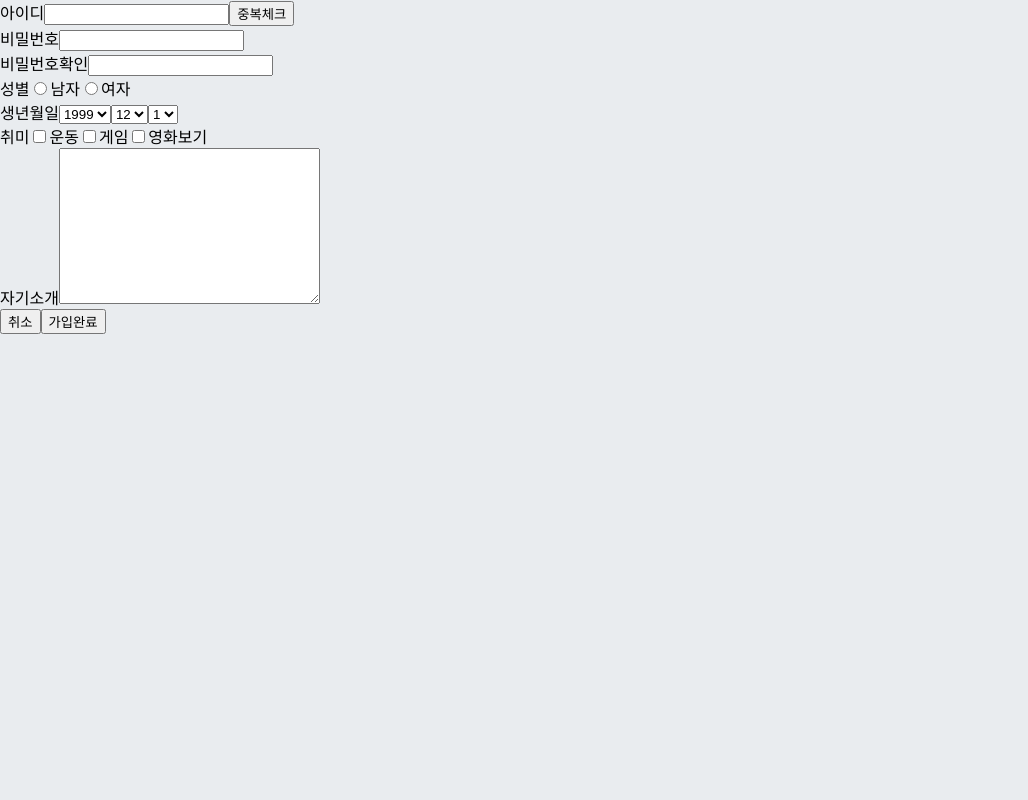
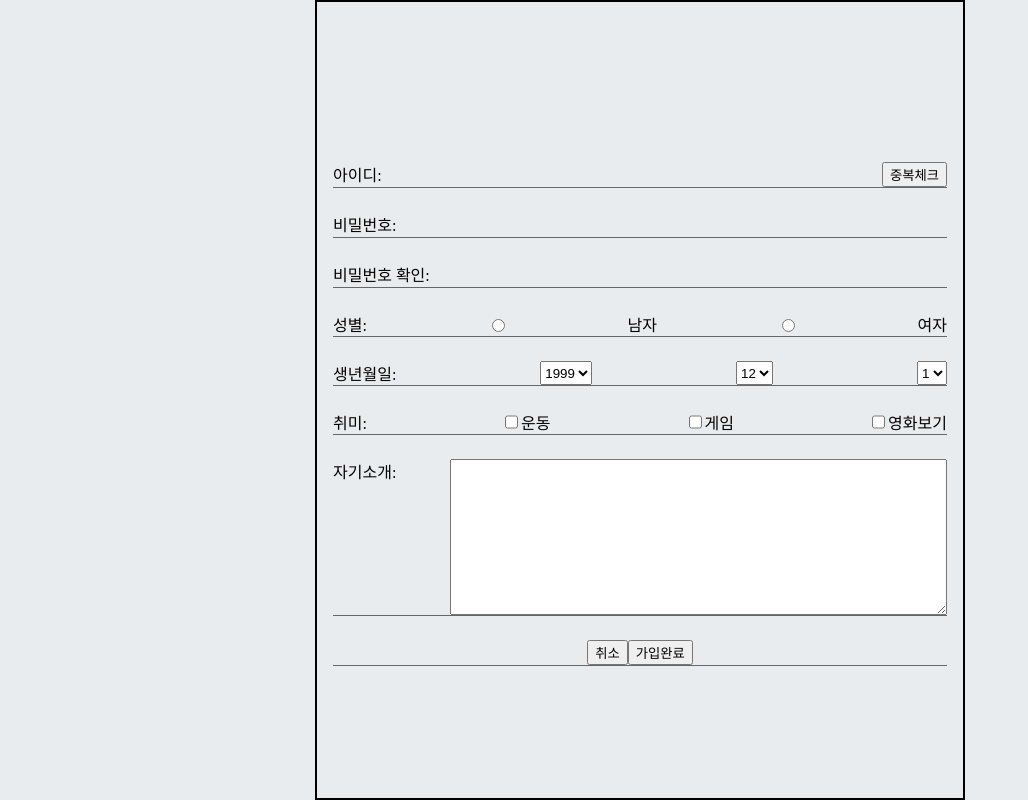
Before and after one commit to qkr30510/mytodo-fix, a React (Create React App) app: page / in a window 1280 px wide. Shown: the whole page, without its empty margins (0-1028 px from the left). Built offline with nearby package versions, Linux system fonts and the light colour scheme.

Commit message:
Update form style

```diff
--- a/src/Sign/Sign.js
+++ b/src/Sign/Sign.js
@@ -1,6 +1,7 @@
 import React from 'react';
 import useInput from '../hook/useInput';
 import SignInsert from './SignInsert';
+
 
 const Sign = () => {
   const [{ writeId, password, checkpw, introduce }, onChange] = useInput({
--- a/src/Sign/SignInsert.js
+++ b/src/Sign/SignInsert.js
@@ -1,13 +1,59 @@
 import React from 'react';
+import styled, {css} from 'styled-components'
+
+const Box = styled.div`
+/* props로 넣어준 값을 직접 전달해줄 수 있습니다. */
+/* background:${props => props.color || '#fff'}; */
+padding: 1rem;
+display:flex;
+justify-content:center;
+align-content:space-around;
+max-width:650px;
+height:100vh;
+margin:auto;
+border:2px solid #000;
+box-sizing:border-box;
+padding-top:calc(100vh - 50%);
+
+form{
+  width:100%;
+}
+
+`;
+
+const DivWrap = styled.div`
+  border-bottom:1px solid #666;
+  width:100%;
+  text-align:center;
+  margin-bottom:1.5rem;
+
+  label{
+    display:flex;
+    justify-content:space-between;
+
+    input[type=text]{
+      padding:5px;
+      background:none;
+      border:none;
+      outline:none;
+      width:60%;
+      text-align:right;
+
+    }
+    textarea{
+      width:80%;
+    }
+  }
+`
 
 const SignInsert = ({ writeId, password, checkpw, introduce, onChange }) => {
 
   return (
-    <>
+    <Box >
       <form>
-        <div>
+        <DivWrap>
           <label>
-            아이디
+            아이디:
             <input
               type="text"
               name="writeId"
@@ -16,10 +62,10 @@ const SignInsert = ({ writeId, password, checkpw, introduce, onChange }) => {
             />
             <button>중복체크</button>
           </label>
-        </div>
-        <div>
+        </DivWrap>
+        <DivWrap>
           <label>
-            비밀번호
+            비밀번호:
             <input
               type="text"
               name="password"
@@ -27,10 +73,10 @@ const SignInsert = ({ writeId, password, checkpw, introduce, onChange }) => {
               onChange={onChange}
             />
           </label>
-        </div>
-        <div>
+        </DivWrap>
+        <DivWrap>
           <label>
-            비밀번호확인
+            비밀번호 확인:
             <input
               type="text"
               name="checkpw"
@@ -38,19 +84,17 @@ const SignInsert = ({ writeId, password, checkpw, introduce, onChange }) => {
               onChange={onChange}
             />
           </label>
-        </div>
-        <div>
+        </DivWrap>
+        <DivWrap>
           <label>
-            성별
-            <input type="radio" name="gender" value="man" />
-            남자
-            <input type="radio" name="gender" value="woman" />
-            여자
+            성별:
+            <input type="radio" name="gender" value="man" />남자
+            <input type="radio" name="gender" value="woman" />여자
           </label>
-        </div>
-        <div>
+        </DivWrap>
+        <DivWrap>
           <label>
-            생년월일
+            생년월일:
             <select name="year" id="year">
               <option value="1999">1999</option>
             </select>
@@ -61,10 +105,10 @@ const SignInsert = ({ writeId, password, checkpw, introduce, onChange }) => {
               <option value="1">1</option>
             </select>
           </label>
-        </div>
-        <div>
+        </DivWrap>
+        <DivWrap>
           <label>
-            취미
+            취미:
             <label>
               <input type="checkbox" name="exercise" />
               운동
@@ -78,10 +122,10 @@ const SignInsert = ({ writeId, password, checkpw, introduce, onChange }) => {
               영화보기
             </label>
           </label>
-        </div>
-        <div>
+        </DivWrap>
+        <DivWrap>
           <label>
-            자기소개
+            자기소개:
             <textarea
               name="introduce"
               id=""
@@ -91,13 +135,13 @@ const SignInsert = ({ writeId, password, checkpw, introduce, onChange }) => {
               onChange={onChange}
             ></textarea>
           </label>
-        </div>
-        <div>
+        </DivWrap>
+        <DivWrap>
           <button>취소</button>
           <button>가입완료</button>
-        </div>
+        </DivWrap>
       </form>
-    </>
+    </Box>
   );
 };
 
```
